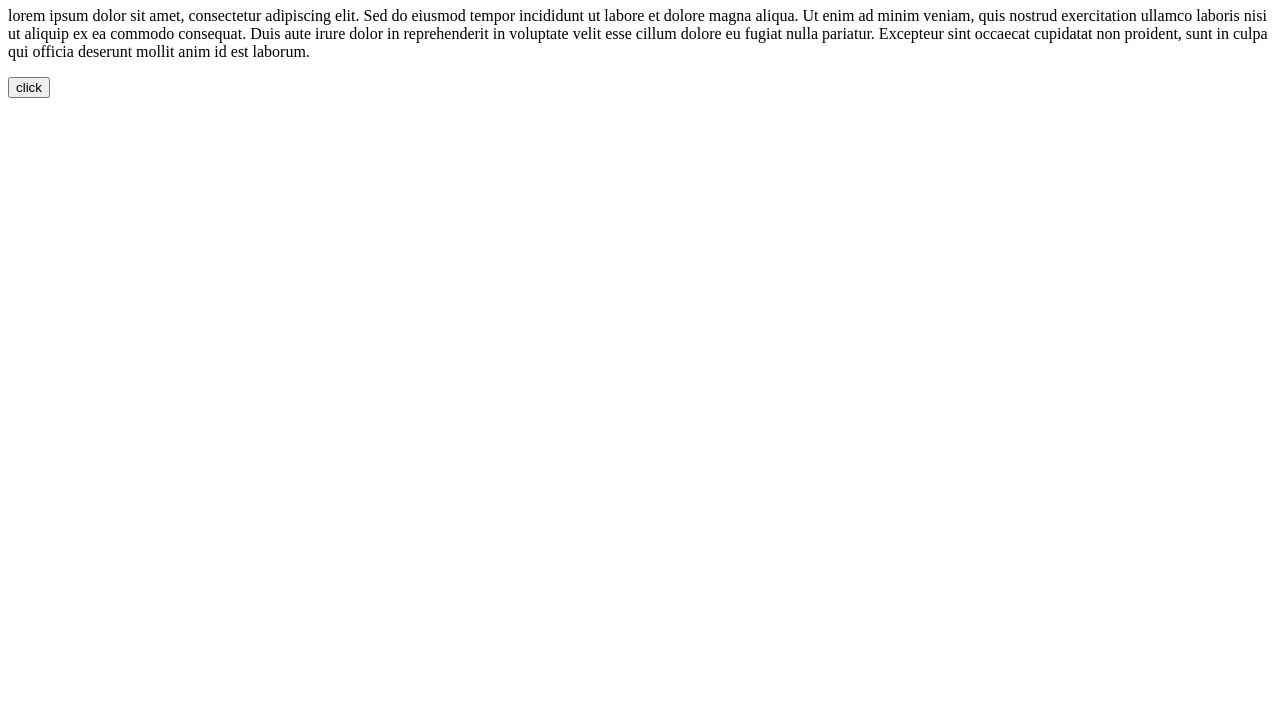
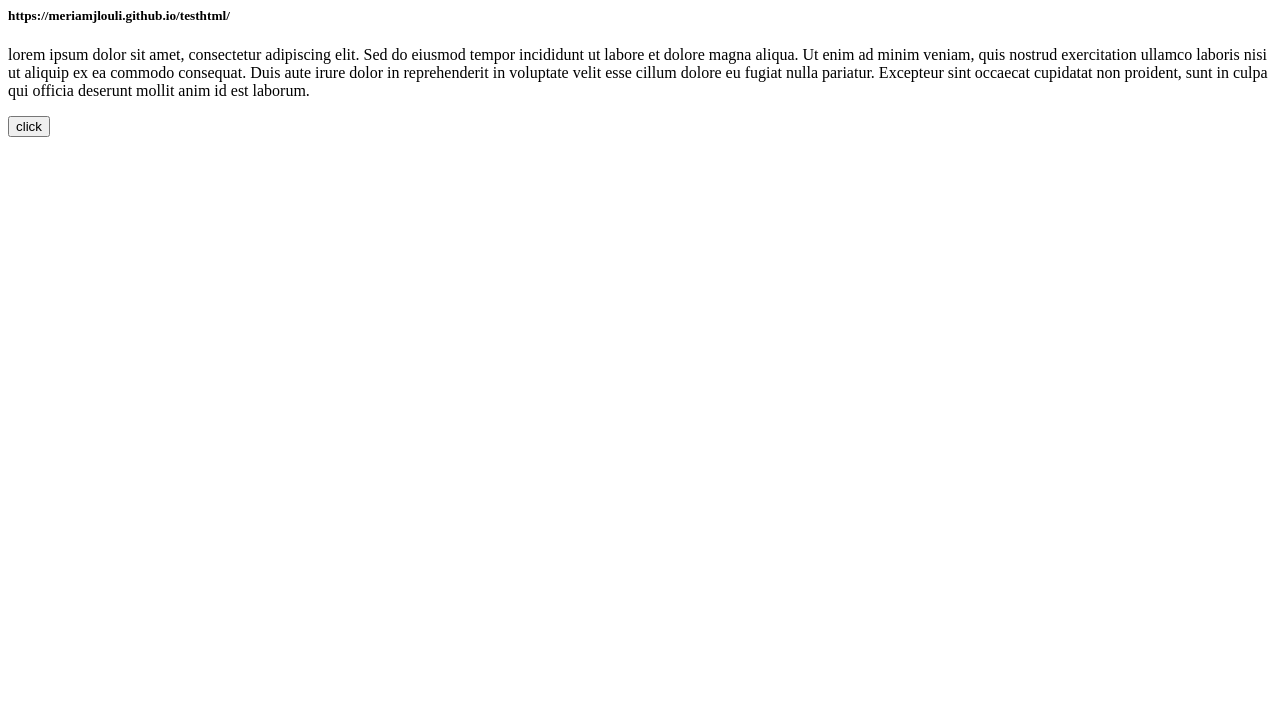
Before and after one commit to meriamjlouli/testhtml, a plain HTML site: page index.html in a window 1280 px wide. Shown: the part 73-800 px from the top of the page. Drawn offline with Linux system fonts and the light colour scheme.

Commit message:
ajout h5

```diff
--- a/index.html
+++ b/index.html
@@ -7,6 +7,8 @@
 </head>
 <body>
     <h1> hello this is Meriam</h1>
+    <h5> https://meriamjlouli.github.io/testhtml/</h5>
+
    <p>
     lorem ipsum dolor sit amet, consectetur adipiscing elit. Sed do eiusmod tempor incididunt ut labore et dolore magna aliqua. Ut enim ad minim veniam, quis nostrud exercitation ullamco laboris nisi ut aliquip ex ea commodo consequat. Duis aute irure dolor in reprehenderit in voluptate velit esse cillum dolore eu fugiat nulla pariatur. Excepteur sint occaecat cupidatat non proident, sunt in culpa qui officia deserunt mollit anim id est laborum.
 </p>
```
